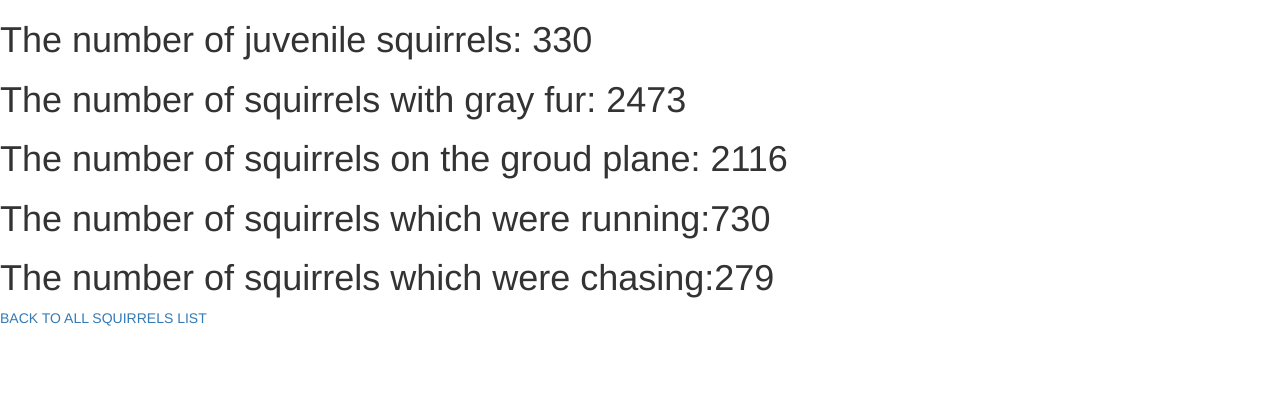
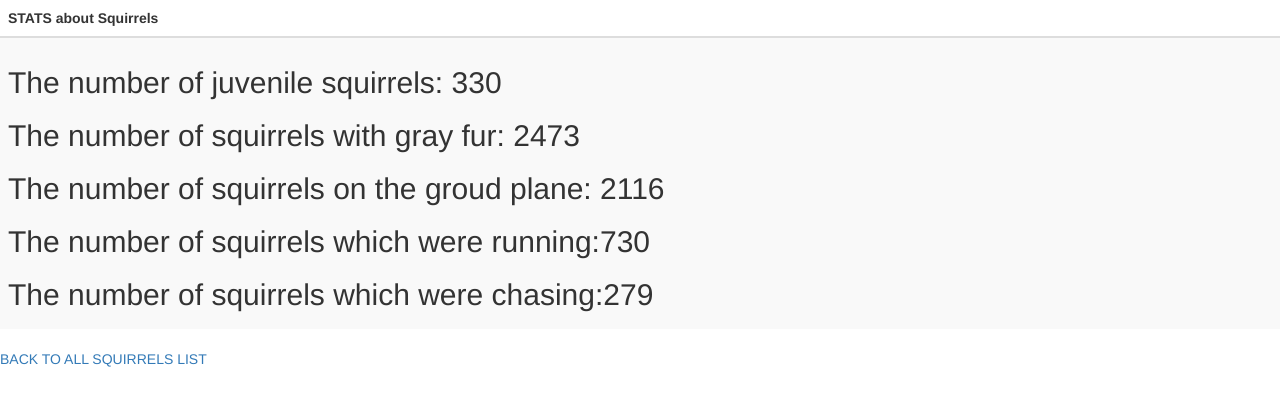
Before and after one commit to sy2890/finalproject, a Django app: page /sightings/stats/ in a window 1280 px wide. Shown: the top 406 px of the page. Run offline with Django 3.2, Linux system fonts and the light colour scheme; data comes from the database, SQL or seed files in the repository; some libraries are stand-ins or nearby versions.

Commit message:
modified html

```diff
--- a/sightings/templates/sightings/statsSightings.html
+++ b/sightings/templates/sightings/statsSightings.html
@@ -7,12 +7,20 @@
 	</head>
 
 	<body>
-		<h1>The number of juvenile squirrels: {{age}}</h1>
-		<h1>The number of squirrels with gray fur: {{fur}}</h1>
-		<h1>The number of squirrels on the groud plane: {{location}}</h1>
-		<h1>The number of squirrels which were running:{{running}}</h1>
-		<h1>The number of squirrels which were chasing:{{chasing}}</h1>
-
+	<table class='table table-striped'>
+		<thead>
+			<th>STATS about Squirrels</th>
+		</thead>
+		<tbody>
+			<tr>
+			<td>
+				<h2>The number of juvenile squirrels: {{age}}</h2>
+				<h2>The number of squirrels with gray fur: {{fur}}</h2>
+				<h2>The number of squirrels on the groud plane: {{location}}</h2>
+				<h2>The number of squirrels which were running:{{running}}</h2>
+				<h2>The number of squirrels which were chasing:{{chasing}}</h2>
+		</tbody>
+	</table>
 		<a href="/sightings">BACK TO ALL SQUIRRELS LIST</a>
 	</body>
 </html>
```
